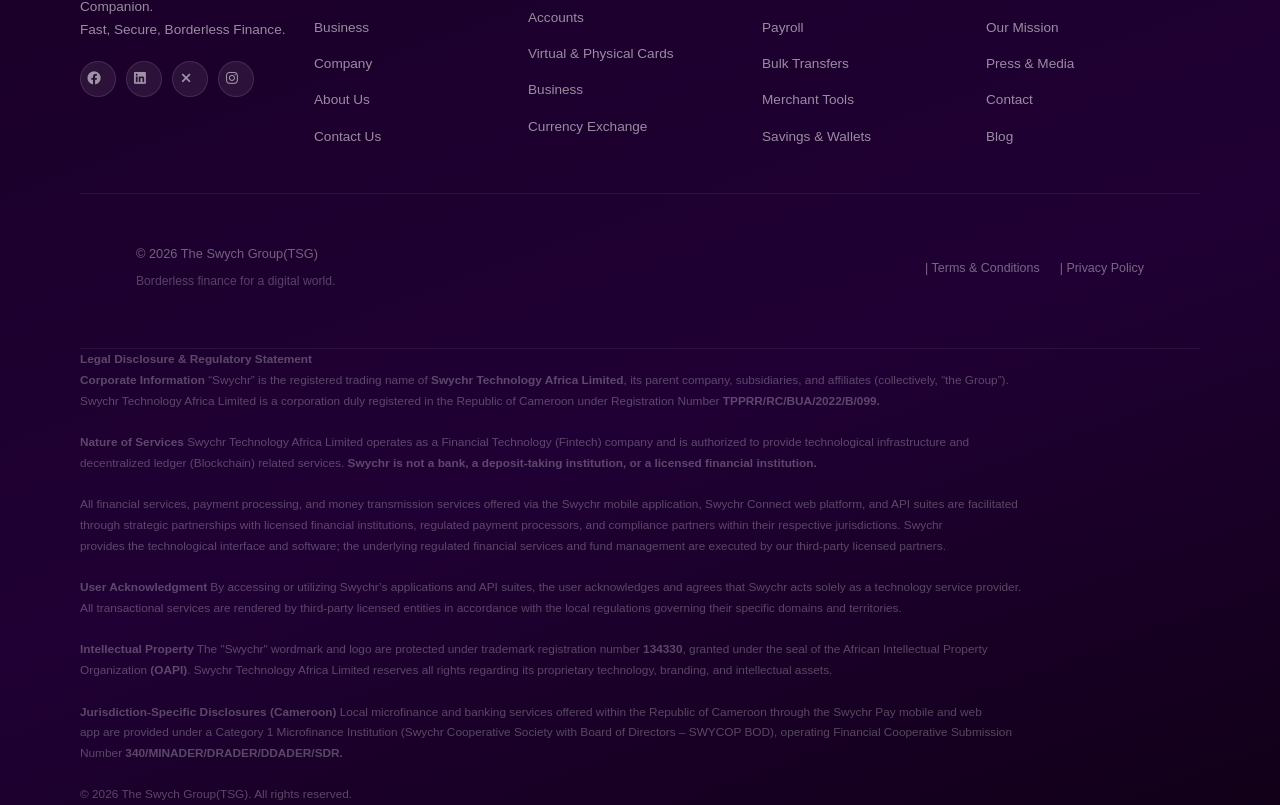
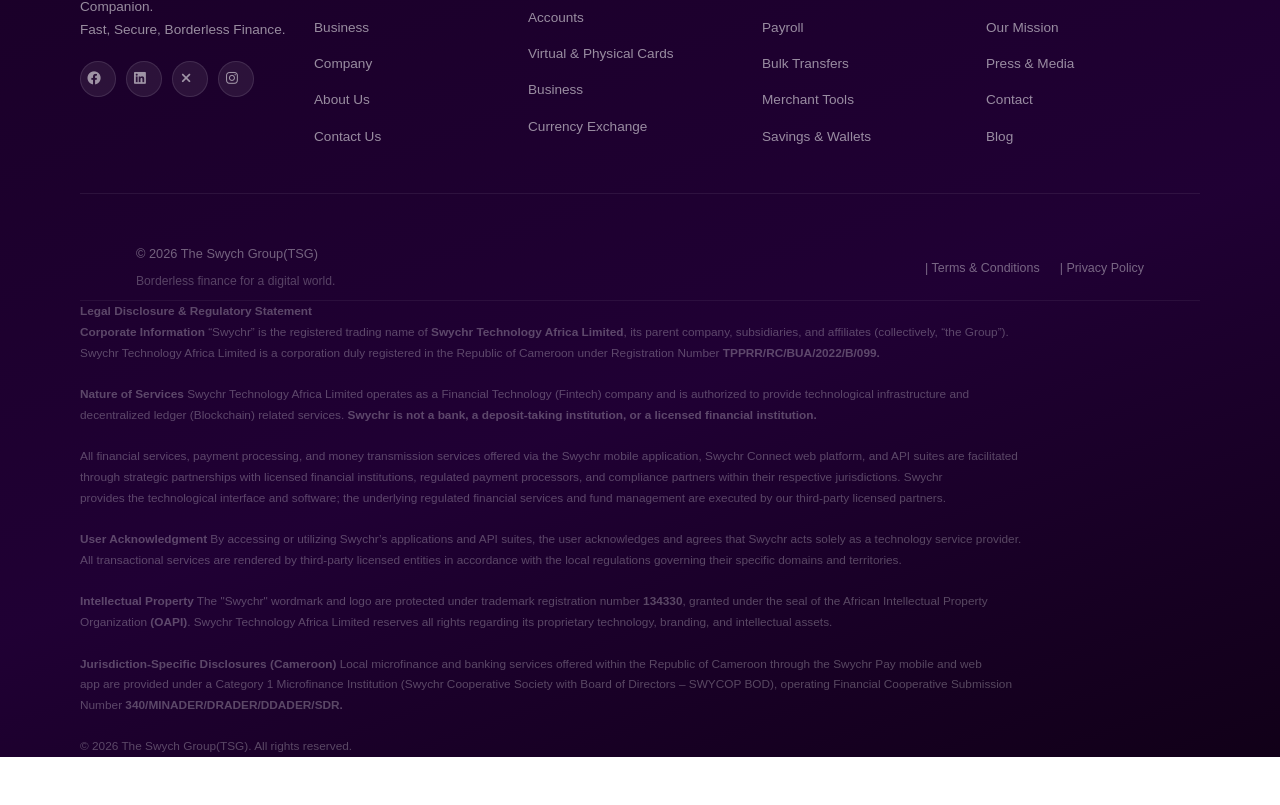
Before and after one commit to bertrand-wanda11/my-swychr-site, a Vue app: page /P2p in a window 1280 px wide. Shown: the part 5769-6574 px from the top of the page. After the commit the page ends 6526 px from the top, so only its background shows below. Built offline with nearby package versions, Linux system fonts and the light colour scheme; a small style sheet from the web is missing.

Commit message:
freemanm

```diff
--- a/src/components/FooterView.vue
+++ b/src/components/FooterView.vue
@@ -206,6 +206,7 @@
 font-style: normal;
 font-weight: 535;
 line-height: 120%;
+margin-top: 2rem;
  }
 
 
@@ -232,7 +233,7 @@
   width: 100% !important;
   margin-left: 0 !important;   /* REMOVE any manual margins */
   margin-right: 0 !important;
-  padding-bottom: 3rem !important;
+  padding-bottom: 0 !important;
 }
 
 .rufuslay {
```
